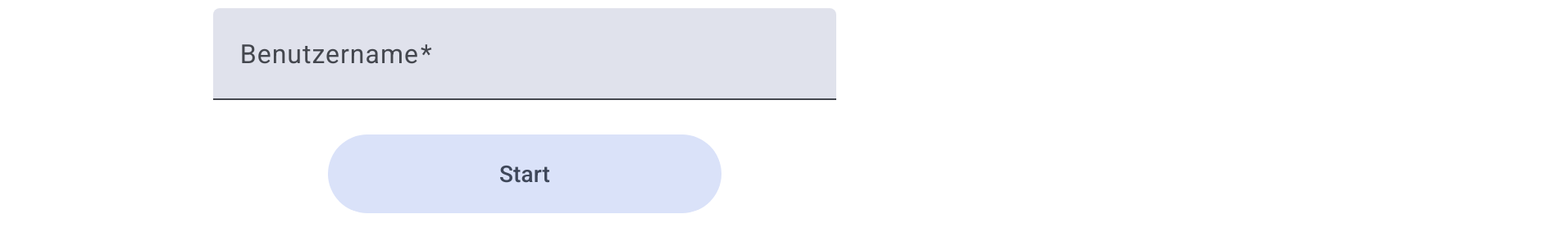
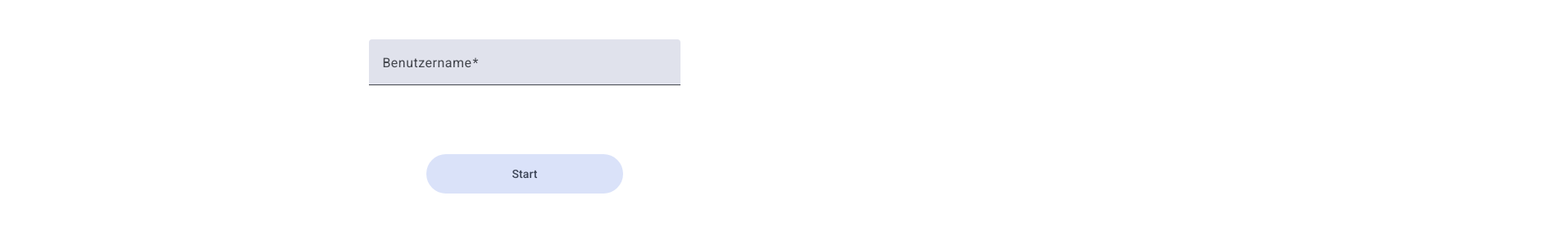
Before and after one commit to eliancode/knight_pte, an Angular app: page / in a window 1280 px wide. Shown: the top 300 px of the page at 82% size, 1904 px wide, since content can reach past the window. Built offline with nearby package versions, Linux system fonts and the light colour scheme.

Commit message:
Remove scaling because it is not yet implemented correctly

```diff
--- a/src/app/components/start-screen-component/start-screen-component.sass
+++ b/src/app/components/start-screen-component/start-screen-component.sass
@@ -3,7 +3,6 @@
     display: flex
     justify-content: center
     top: 5vh
-    transform: scale(2)
 
 #start-form mat-form-field
     width: 30%
@@ -14,4 +13,4 @@
     left: 50%
     width: 30vh
     height: 6vh
-    transform: translate(-50%) scale(2)
+    transform: translate(-50%)
```
